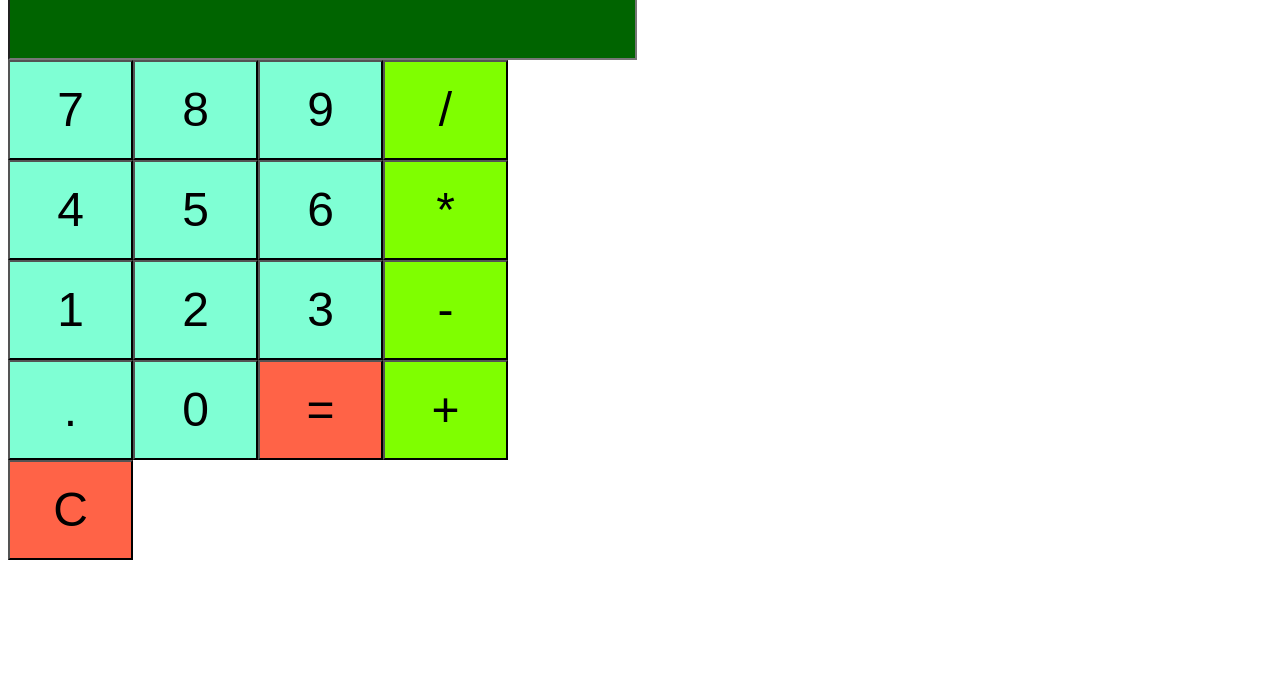
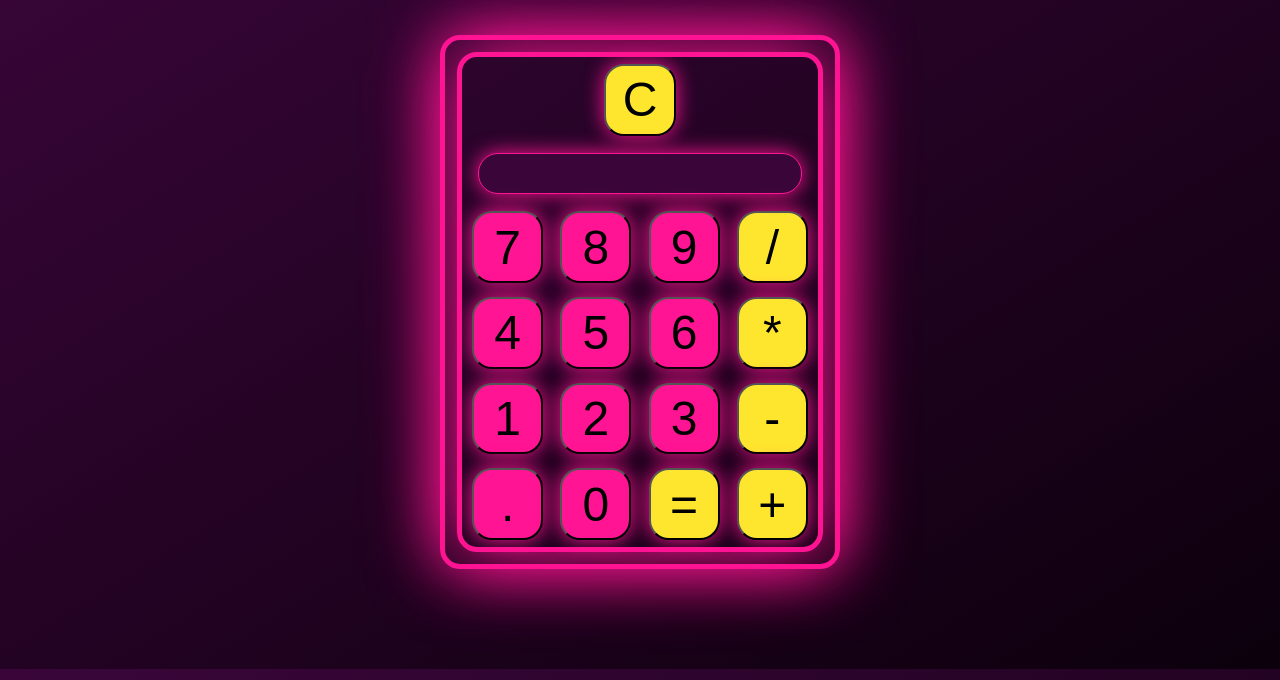
Before and after one commit to florianGierlichs/calculator, a website: page index.html in a window 1280 px wide. Shown: the part 120-800 px from the top of the page. Drawn offline with nearby package versions, Linux system fonts and the light colour scheme; files that its build step writes are made by us from their sources.

Commit message:
Build (#13)
* Add build script in package.json

* Change design

* Finish design

```diff
--- a/index.html
+++ b/index.html
@@ -8,9 +8,12 @@
   </head>
   <body>
     <h1>My first Calculator</h1>
-
+    <div class="calculator__wrapper">
       <div class="calculator">
+        <button class="clear">C</button>
+        <div class="output__wrapper">
           <input type="text" class="calculator__output" />
+        </div>
         <!-- button{$}*9 -->
 
         <button class="calculator__inputs calculator__num">7</button>
@@ -29,10 +32,8 @@
         <button class="calculator__inputs calculator__num">0</button>
         <button class="calculator__input__result">=</button>
         <button class="calculator__input__spec">+</button>
-
-      <button class="clear">C</button>
       </div>
-
+    </div>
     <script src="src/calculator.js" type="module"></script>
   </body>
 </html>
--- a/src/partials/_calculator.scss
+++ b/src/partials/_calculator.scss
@@ -1,47 +1,112 @@
+body {
+  background: linear-gradient(to bottom right, rgb(58, 6, 58), rgb(12, 0, 12));
+}
+
+h1 {
+  font-size: 3rem;
+  margin-top: 50px;
+  margin-bottom: 50px;
+  text-align: center;
+  color: deeppink;
+  text-shadow: 0 0 30px deeppink;
+}
+
 .calculation {
   font-size: 2rem;
   background-color: springgreen;
 }
 
+.calculator__wrapper {
+  width: 400px;
+  margin: auto;
+  margin-bottom: 100px;
+  border: deeppink solid 5px;
+  box-shadow: 0 0 70px deeppink;
+  border-radius: 20px;
+  padding: 12px;
+}
+
 .calculator {
-  width: 500px;
-  height: 600px;
+  height: 500px;
   display: flex;
   flex-wrap: wrap;
+  border: deeppink solid 5px;
+  box-shadow: 0 0 70px deeppink;
+  border-radius: 20px;
+  justify-content: space-evenly;
+}
+
+.clear {
+  margin: 7px;
+  flex-basis: 20%;
+  font-size: 3rem;
+  background-color: #ffe62e;
+  box-shadow: 0 0 20px deeppink;
+  border-radius: 20px;
+}
+
+.output__wrapper {
+  display: flex;
+  flex-basis: 60%;
+  margin: 10px;
 }
 
 .calculator__output {
-  flex-basis: 100%;
-  font-size: 3rem;
-  background-color: darkgreen;
-  color: whitesmoke;
+  font-size: 1.48rem;
+  background-color: rgb(58, 6, 58);
+  color: #ffe62e;
+  box-shadow: 0 0 20px deeppink;
+  text-shadow: 0 0 10px deeppink;
+  border: deeppink solid 1px;
+  border-radius: 20px;
+  padding-right: 10px;
   text-align: end;
 }
 
 .calculator__inputs {
-  flex-basis: calc(100% / 4);
+  flex-basis: 20%;
+  margin: 7px;
   font-size: 3rem;
-  background-color: aquamarine;
+  background-color: deeppink;
+  box-shadow: 0 0 20px deeppink;
+  border-radius: 20px;
 }
 
 .calculator__inputs:hover {
   background-color: fuchsia;
+  transform: scale(1.1);
+  transition: ease-in-out 0.2s;
+}
+.calculator__input__spec:hover {
+  background-color: fuchsia;
+  transform: scale(1.1);
+  transition: ease-in-out 0.2s;
+}
+.clear:hover {
+  background-color: fuchsia;
+  transform: scale(1.1);
+  transition: ease-in-out 0.2s;
+}
+.calculator__input__result:hover {
+  background-color: fuchsia;
+  transform: scale(1.1);
+  transition: ease-in-out 0.2s;
 }
 
 .calculator__input__spec {
-  background-color: chartreuse;
-  flex-basis: calc(100% / 4);
+  margin: 7px;
+  background-color: #ffe62e;
+  box-shadow: 0 0 20px deeppink;
+  flex-basis: 20%;
   font-size: 3rem;
+  border-radius: 20px;
 }
 
 .calculator__input__result {
-  background-color: tomato;
-  flex-basis: calc(100% / 4);
+  background-color: #ffe62e;
+  box-shadow: 0 0 20px deeppink;
+  flex-basis: 20%;
   font-size: 3rem;
+  border-radius: 20px;
+  margin: 7px;
 }
-
-.clear {
-  flex-basis: calc(100% / 4);
-  font-size: 3rem;
-  background-color: tomato;
-}
```
Lines whose indentation alone changed are shown as unchanged.
